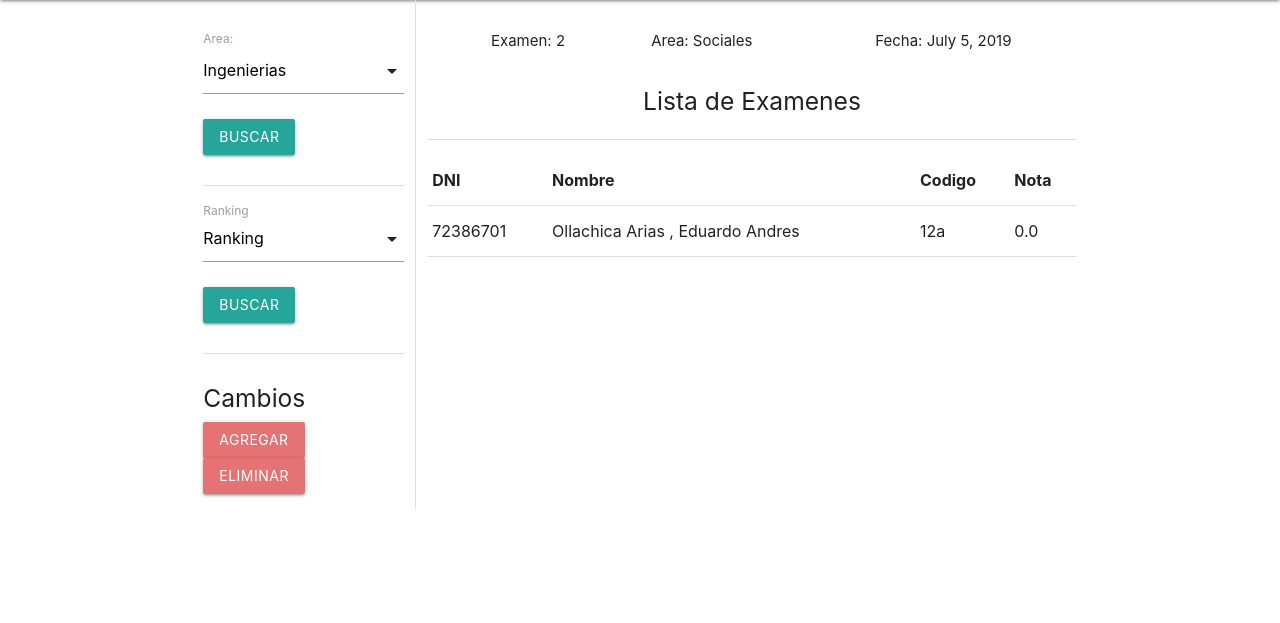
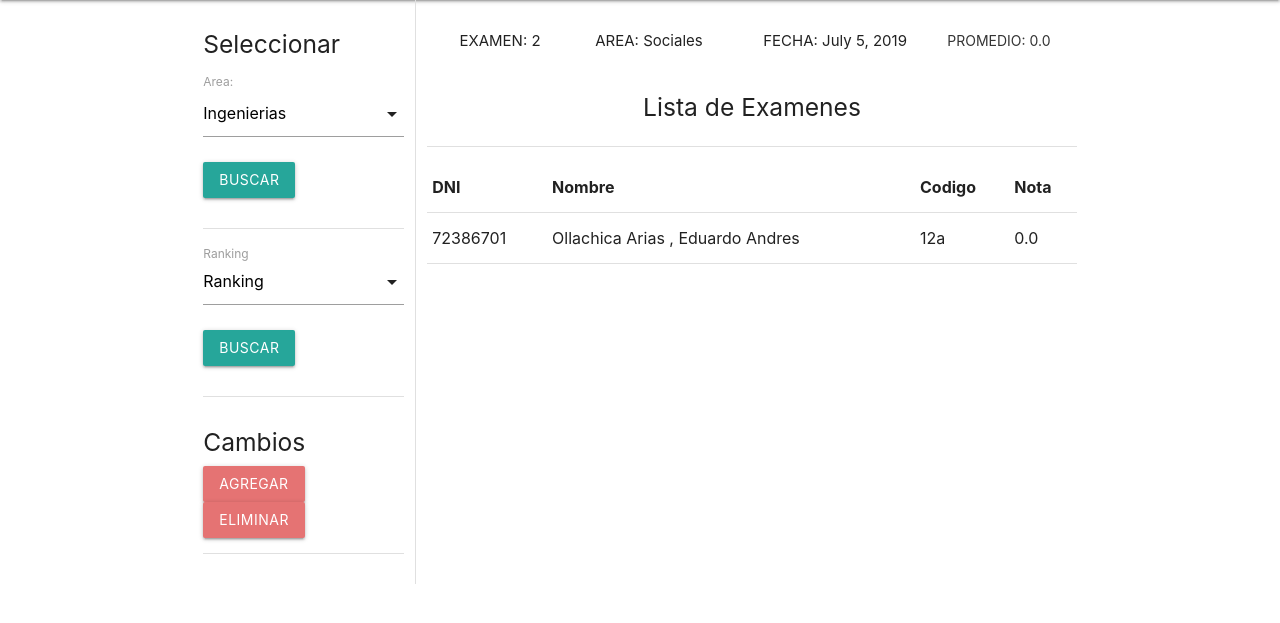
Before and after one commit to tinyhosmarcos/Municipiov1, a Django app: page /asistencia/ranking in a window 1280 px wide. Shown: the part 64-687 px from the top of the page. Run offline with Django 3.2, Linux system fonts and the light colour scheme; a user stored in the database is signed in; data comes from the database, SQL or seed files in the repository; some libraries are stand-ins or nearby versions.

Commit message:
add_buttons
-get_promedio
-set_numero_alumnos
-login_complete

```diff
--- a/testing/academia/asistencia/admin.py
+++ b/testing/academia/asistencia/admin.py
@@ -68,7 +68,8 @@ class RankingAdmin(admin.ModelAdmin):
 	inlines = [ExamenInline]
 	list_display=('fecha','area','promedio')
 
-
+class PermisoAdmin(admin.ModelAdmin):
+	search_fields= ['estudiante__dni']
 
 admin.site.register(Area,AreaAdmin)
 admin.site.register(Grupo,GrupoAdmin)
@@ -76,5 +77,5 @@ admin.site.register(Estudiante,EstudianteAdmin)
 admin.site.register(RegistroAsistencia)
 admin.site.register(Ranking,RankingAdmin)
 
-
+admin.site.register(Permiso,PermisoAdmin)
 admin.site.register(Examen)
--- a/testing/academia/asistencia/forms.py
+++ b/testing/academia/asistencia/forms.py
@@ -19,4 +19,4 @@ class AsistenciaForm(forms.ModelForm):
 		}
 
 class AreaForm(forms.Form):
-	area= forms.ModelChoiceField(queryset = Area.objects.all(),empty_label=None)
+	area= forms.ModelChoiceField(queryset = Area.objects.all(),empty_label=None,required=False)
--- a/testing/academia/asistencia/models.py
+++ b/testing/academia/asistencia/models.py
@@ -33,11 +33,20 @@ class Ranking(models.Model):
 class Examen(models.Model):
 	estudiante 			= models.ForeignKey(Estudiante, on_delete=models.CASCADE)
 	ranking 			= models.ForeignKey(Ranking,on_delete=models.CASCADE)
-	fecha 				= models.DateField(default=date.today)
 	nota				= models.FloatField(default=0)
 	codigo				= models.CharField(max_length=100)
+	class Meta:
+		ordering=['nota']
 	def __str__(self):
 		return self.codigo
+
+class Permiso(models.Model):
+	estudiante 			= models.ForeignKey(Estudiante, on_delete=models.CASCADE)
+	fecha 				= models.DateField(default=date.today)
+	detalle				= models.TextField(max_length=100)
+	def __str__(self):
+		return str(self.estudiante)+str(" ")+str(self.fecha)
+
 
 
 class RegistroAsistencia(models.Model):
--- a/testing/academia/asistencia/templates/asistencia/estudiante.html
+++ b/testing/academia/asistencia/templates/asistencia/estudiante.html
@@ -35,7 +35,7 @@
 									{%for examen in estudiante.examen_set.all%}
 								<tr>
 									<td>{{examen.codigo}}da</td>
-									<td>{{examen.fecha}}</td>
+									<td>{{examen.ranking.fecha}}</td>
 									<td>{{examen.nota}}</td>
 								</tr>
 									{%endfor%}
@@ -118,7 +118,7 @@
 		</div>
 		<div class="col s12 center-align">
 			<button class="waves-effect waves-light btn registrar" type="submit">Registrar</button>
-			<a class="btn waves-effect waves-light red lighten-2" href="{%url 'admin:asistencia_estudiante_change' estudiante.dni %}" style="margin-top:10px">Ver Todo</a>
+			<a  class="btn waves-effect waves-light red lighten-2" href="{%url 'admin:asistencia_estudiante_change' estudiante.dni %}" style="margin-top:10px">Ver Todo</a>
 		</div>
 
 
--- a/testing/academia/asistencia/templates/asistencia/index.html
+++ b/testing/academia/asistencia/templates/asistencia/index.html
@@ -31,11 +31,11 @@
 			{% endblock %}
 			<li><a class="subheader">Editar Datos</a></li>
 			<li><a class="waves-effect" href="{%url 'admin:auth_user_change' user.id%}">Modificar Informacion</a></li>
-
-
 			<li><a href="{%url 'admin:password_change'%}">Cambiar Contraseña</a></li>
 			<li><a href="{%url 'admin:auth_user_add' %}">Agregar Usuario</a></li>
-
+			<li><a class="subheader">Alumnos</a></li>
+			<li><a href="{%url 'admin:asistencia_permiso_add'%}">Generar Permiso</a></li>
+			<li><a href="{%url 'admin:asistencia_permiso_changelist'%}">Ver Permisos</a></li>
 		</ul>
 
 
@@ -122,12 +122,17 @@
 
     	var elems_carousel= document.querySelectorAll('.carousel');
     	var instances_carousel= M.Carousel.init(elems_carousel, options);
+
+    	var elems_tooltip = document.querySelectorAll('.tooltipped');
+    	var instances_tooltip = M.Tooltip.init(elems_tooltip, options);
 		});
 
 
 		$(document).ready(function(){
+
+			$('.tooltipped').tooltip();
 			$('.carousel').carousel();
-			 $('select').formSelect();
+			$('select').formSelect();
 			$('.sidenav').sidenav();
 			$('input.autocomplete').autocomplete({
 				data: {
--- a/testing/academia/asistencia/templates/asistencia/ranking.html
+++ b/testing/academia/asistencia/templates/asistencia/ranking.html
@@ -6,6 +6,7 @@
 <div class="container row">
 	<div class="col s3 index">
 		<div class="section">
+			<h5>Seleccionar</h5>
 			<form method="GET" >
 				{{form.as_p}}
 				<button class="waves-effect waves-light btn registrar" name="area_get" type="submit">Buscar</button>
@@ -13,6 +14,7 @@
 		</div>
 		<div class="divider"></div>
 		<div class="section">
+
 			<form method="GET">
 				<div class="input-field">
 						<select name="rankinglist_id">
@@ -32,19 +34,32 @@
 			<a class="btn waves-effect waves-light red lighten-2" href="{%url 'admin:asistencia_ranking_add' %}">Agregar</a>
 			<a class="btn waves-effect waves-light red lighten-2" href="{%url 'admin:asistencia_ranking_changelist' %}">Eliminar</a>
 		</div>
+		<div class="divider"></div>
+		<div class="section">
+
+
+		</div>
 	</div>
 
 	<div class="col s9">
 		<div class="section">
 			<div class="row">
-				<div class="col s4 ">
-					<p class="center-align">Examen: {{ranking_default.id}}</p>
+				<div class="col s3 ">
+					<p class="center-align ">EXAMEN: {{ranking_default.id}}</p>
 				</div>
-				<div class="col s4">
-					<p >Area: {{ranking_default.area}}</p>
+				<div class="col s3 ">
+					<p >AREA: {{ranking_default.area}}</p>
 				</div>
-				<div class="col s4">
-					<p>Fecha: {{ranking_default.fecha}}</p>
+				<div class="col s3">
+					<p>FECHA: {{ranking_default.fecha}}</p>
+				</div>
+				<div class="col s3">
+					<form method="GET">
+					 <input type="text" name="ranking_id" value="{{ranking_default.id}}" style="display:none">
+					 <button style="margin-top: 8px" class="btn-flat tooltipped waves-effect waves-teal" data-position="bottom" data-tooltip="Generar Promedio" type="submit" name="get_promedio">Promedio: {{ranking_default.promedio}}
+				  	</button>
+				    </form>
+
 				</div>
 			</div>
 			<h5 class="center-align"> Lista de Examenes</h5>
@@ -62,7 +77,7 @@
 				</thead>
 
 				<tbody>
-					{%for examen in ranking_default.examen_set.all%}
+					{%for examen in ranking_default.examen_set.all|dictsortreversed:"nota" %}
 					<tr>
 						<td>{{examen.estudiante.dni}}</td>
 						<td>{{examen.estudiante.apellido}} , {{examen.estudiante.nombre}}</td>
--- a/testing/academia/asistencia/urls.py
+++ b/testing/academia/asistencia/urls.py
@@ -8,10 +8,10 @@ from . import views
 app_name='asistencia'
 urlpatterns = [
 	url(r'^$', login_required(views.index), name='index'),
-	url(r'(?P<estudiante_id>[0-9]+)/$', views.estudiante, name='estudiante'),
-	url(r'^pruebas',views.pruebas, name='pruebas'),
-	url(r'^ranking',views.ranking, name='ranking'),
-	url(r'^grupos',views.grupo,name='grupo'),
+	url(r'(?P<estudiante_id>[0-9]+)/$', login_required(views.estudiante), name='estudiante'),
+	url(r'^pruebas',login_required(views.pruebas), name='pruebas'),
+	url(r'^ranking',login_required(views.ranking), name='ranking'),
+	url(r'^grupos',login_required(views.grupo),name='grupo'),
 ]
 
 """
--- a/testing/academia/asistencia/views.py
+++ b/testing/academia/asistencia/views.py
@@ -87,7 +87,6 @@ def ranking(request):
 		area_list=Area.objects.all()
 		ranking_list=Ranking.objects.all()
 		ranking_default=Ranking.objects.last()
-
 		form=AreaForm(request.GET or None)
 		query=request.GET.get('area')
 
@@ -97,8 +96,22 @@ def ranking(request):
 		if 'ranking_get' in request.GET:
 			query_ranking=request.GET.get('rankinglist_id')
 			ranking_default=Ranking.objects.get(pk=query_ranking)
+
 			print(query_ranking)
 
+		if 'get_promedio' in request.GET:
+			promedio_temp=0
+			count=0
+			query_ranking=request.GET.get('ranking_id')
+			examenes=Examen.objects.filter(ranking=query_ranking)
+			print(ranking_default.id)
+			for examen in examenes:
+				promedio_temp=promedio_temp+examen.nota
+				count=count+1
+			ranking_default=Ranking.objects.get(pk=query_ranking)
+			ranking_default.promedio=(promedio_temp/count)
+			ranking_default.save()
+			print("entro_promedio")
 
 		context={
 			'ranking_list':ranking_list,
@@ -122,15 +135,19 @@ def grupo(request):
 			query=request.GET.get('grupoid_list')
 			print("grupo_get",query)
 			grupo_default=Grupo.objects.get(pk=query)
+		if 'set_alumnos' in request.GET:
+			count=0
+			query=request.GET.get('grupo_id')
+			estudiantes=Estudiante.objects.filter(grupo=query)
+			grupo_default=Grupo.objects.get(pk=query)
+			grupo_default.numero_alumnos=estudiantes.count()
+			grupo_default.save()
 		context={
 			'grupos_list':grupos_list,
 			'form':form,
 			'grupo_default':grupo_default,
 		}
 		return render(request,'asistencia/grupo.html',context)
-
-
-
 
 
 
```
Also changed, not shown: testing/academia/asistencia/templates/asistencia/grupo.html (+9 -3 lines), testing/academia/asistencia/templates/register/index.html (+64 -37 lines), testing/academia/register/index.html (+5 -3 lines), testing/academia/asistencia/migrations/0006_auto_20190710_0739.py (added), testing/academia/asistencia/migrations/0007_auto_20190710_0943.py (added), testing/academia/asistencia/migrations/0008_permiso_fecha.py (added), testing/academia/asistencia/migrations/0009_auto_20190710_1022.py (added), testing/academia/db.sqlite3.
